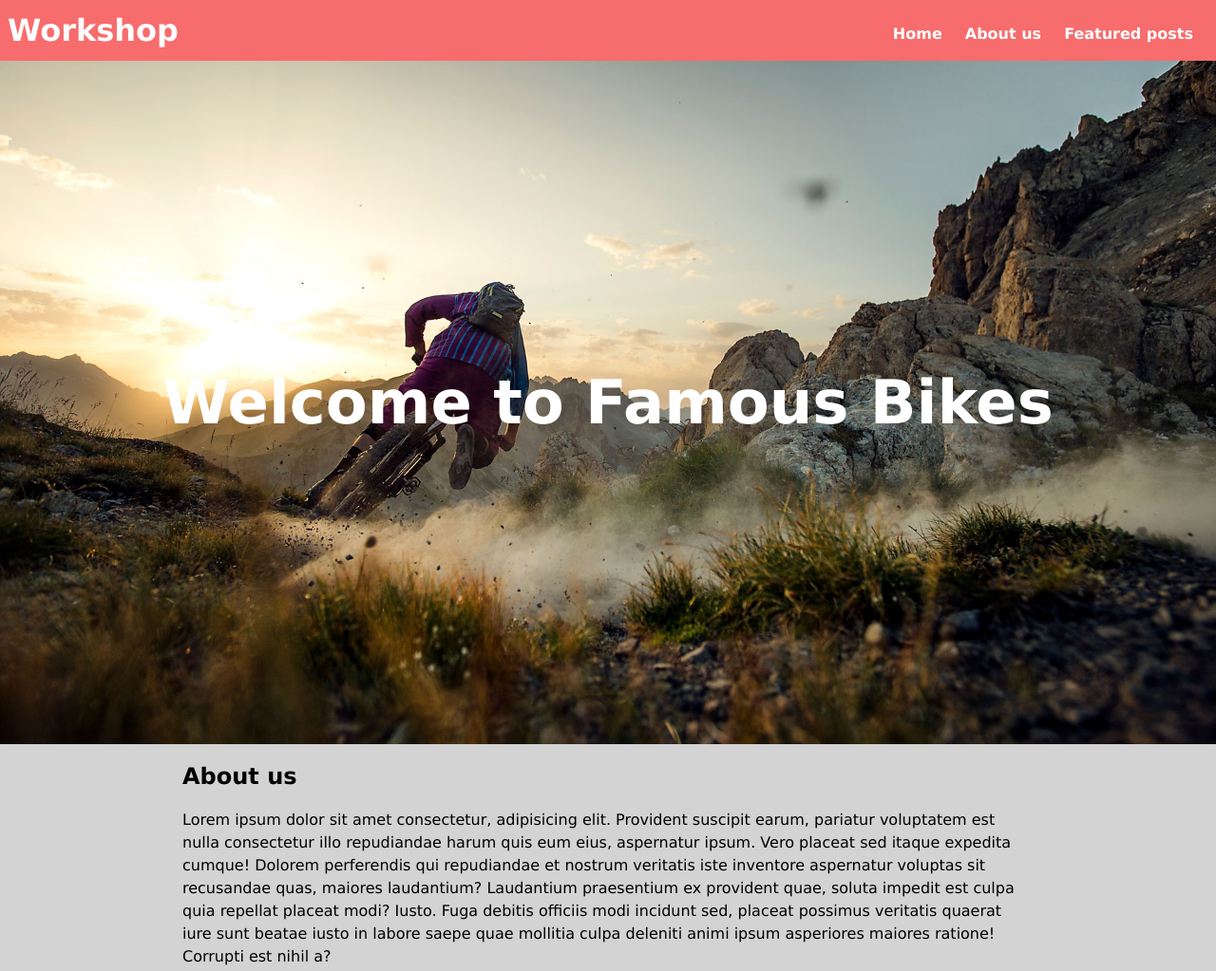
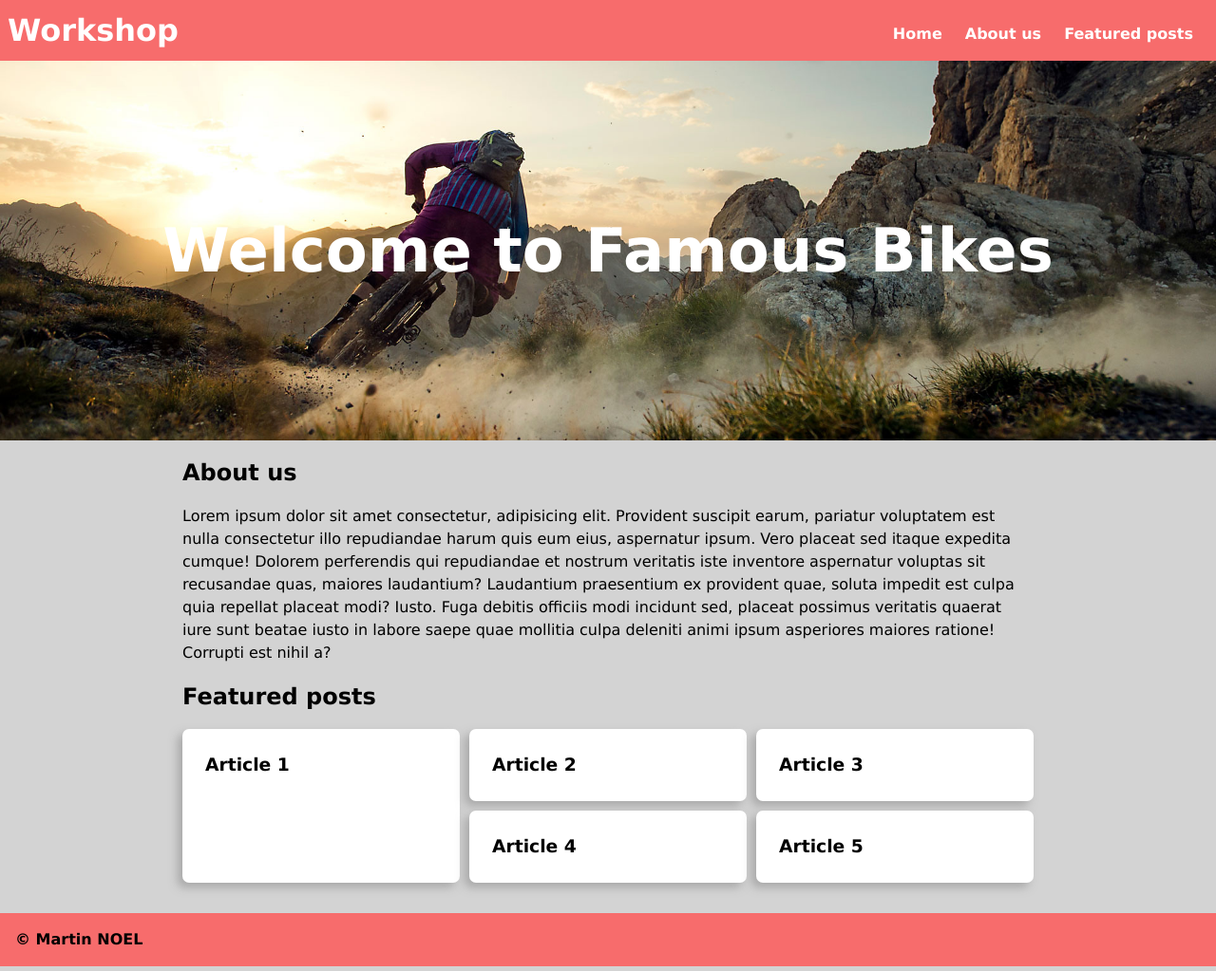
Before and after one commit to nitramXmas/wcs_worksho_HTML-CSS, a plain HTML site: page index.html in a window 1280 px wide. Shown: the top 1023 px of the page at 95% size. Drawn offline with Linux system fonts and the light colour scheme.

Commit message:
version finale

```diff
--- a/index.html
+++ b/index.html
@@ -21,7 +21,7 @@
 
     <header>
         <h1>Welcome to Famous Bikes</h1>
-        <img src="./images/bike.jpeg" alt="velo gris et orange expose en foret"></img>
+        <!-- <img src="./images/bike.jpeg" alt="shreeeeeeeeeeeed"></img> -->
     </header>
     <main>
         <section class="text-width">
--- a/style.css
+++ b/style.css
@@ -1,7 +1,6 @@
 * {
   margin: 0;
   padding: 0;
-  overflow-x: hidden;
   box-sizing: border-box;
   list-style: none;
 }
@@ -49,41 +48,31 @@ header {
   flex-direction: column;
   justify-content: center;
   align-items: center;
-  min-height: 250px;
+  min-height: 400px;
   color: white;
-  /* position: relative; */
-  /*background-image: url(./images/bike.jpg);
+  background: url(./images/bike.jpeg), black;
   background-position: center;
   background-size: cover;
-  background-repeat: no-repeat; */
+  /* background-repeat: no-repeat; */
 }
 
 header h1 {
   font-size: clamp(10px, 5vw, 90px);
-  z-index: 2;
-  position: absolute;
-}
-
-img {
-  position: relative;
-  width: 100%;
-  height: auto;
-  z-index: 1;
 }
 
 body {
   display: flex;
   flex-direction: column;
-  min-height: 100vh;
+  height: 100vh;
   line-height: 1.5;
   font-family: Verdana, sans-serif;
   background-color: var(--back-color);
 }
 
 main {
-  display: flex;
+  /* display: flex;
   flex-direction: column;
-  justify-content: space-between;
+  justify-content: space-between; */
   margin: 1em auto;
   width: 70%;
 }
@@ -127,6 +116,7 @@ footer {
     display: flex;
     flex-direction: row;
     margin-top: 0.5em;
+    align-items: center;
   }
 
   .boxes {
```
